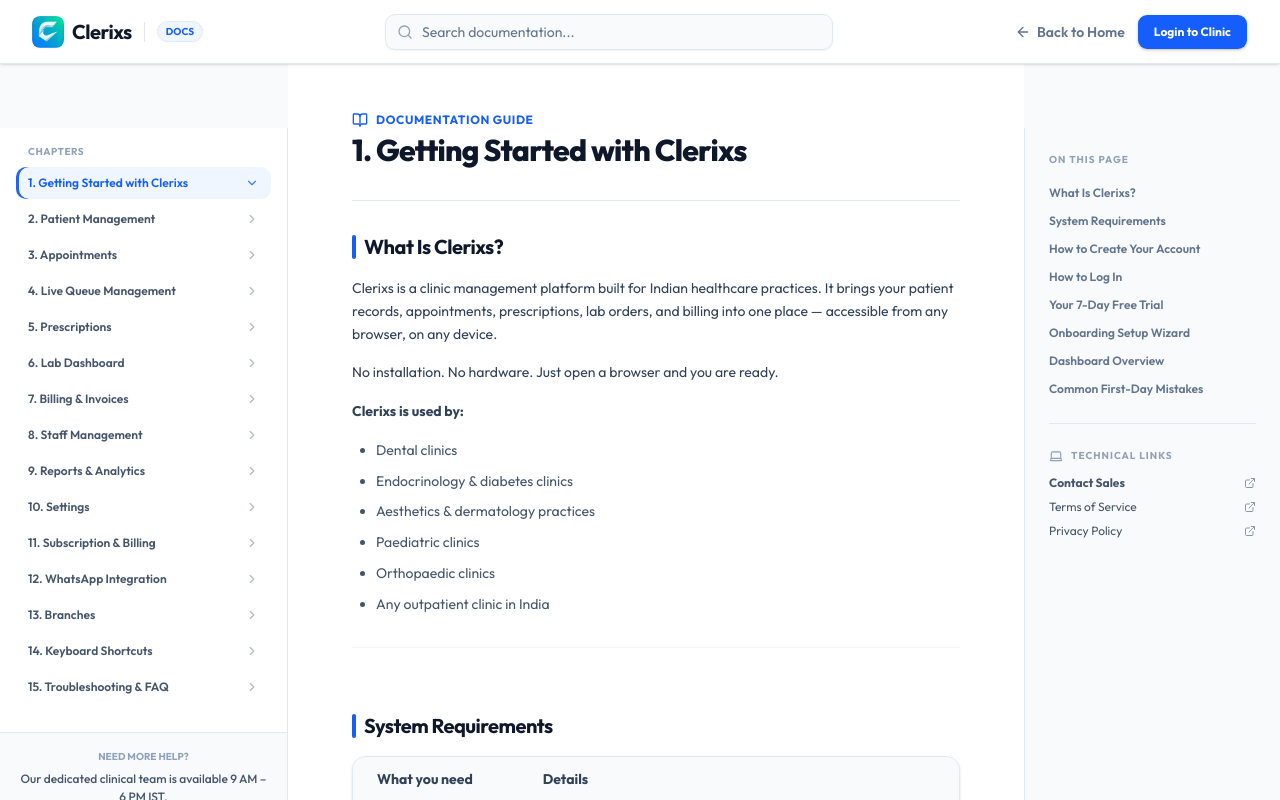
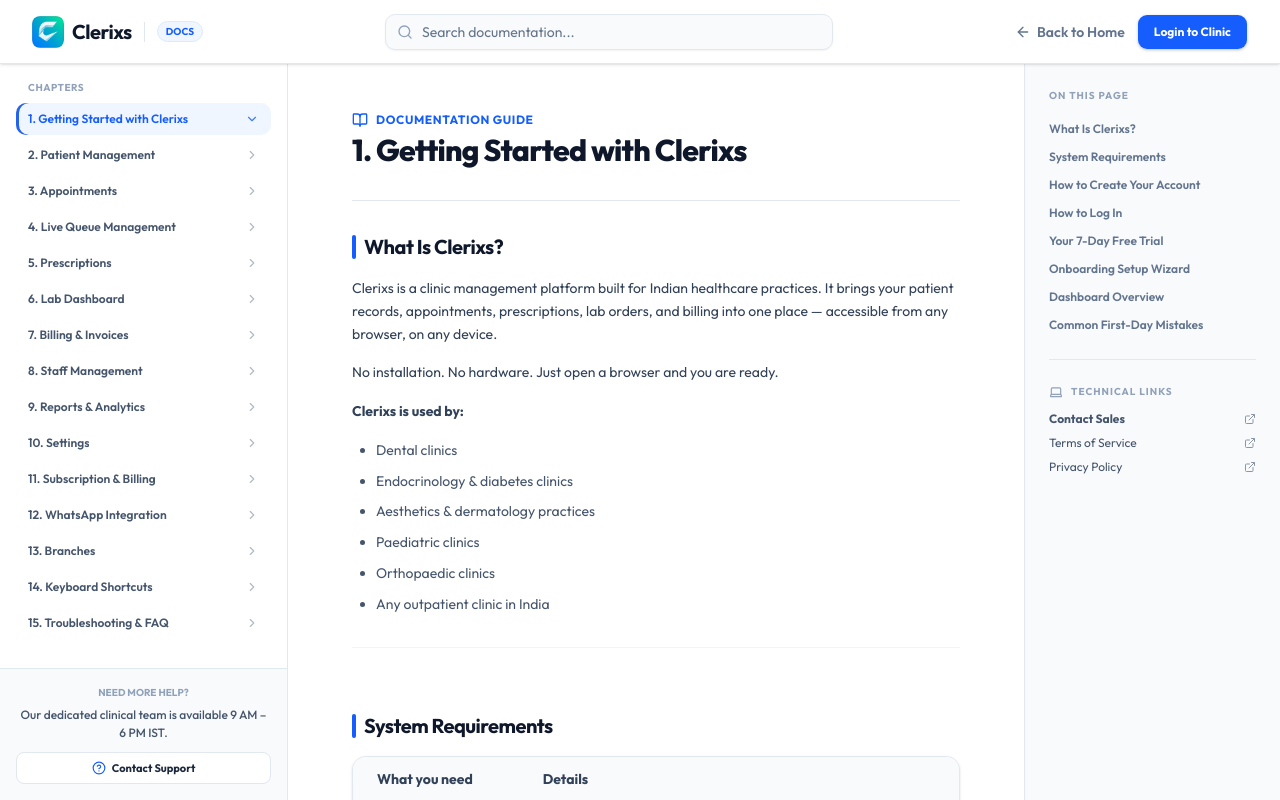
Before and after one commit to danishxsayed/clerixs, a Next.js app: page /docs in a window 1280 px wide. Shown: the top 800 px of the page. Built offline with nearby package versions, Linux system fonts and the light colour scheme.

Commit message:
style: make documentation sidebars sticky and restrict scrolling to center pane

```diff
--- a/src/app/(marketing)/docs/page.tsx
+++ b/src/app/(marketing)/docs/page.tsx
@@ -200,7 +200,7 @@
   };
 
   return (
-    <div className="flex flex-col min-h-screen bg-slate-50 text-slate-800 antialiased font-sans">
+    <div className="flex flex-col h-screen overflow-hidden bg-slate-50 text-slate-800 antialiased font-sans">
       {/* Top Navbar */}
       <header className="sticky top-0 z-40 flex h-16 w-full items-center justify-between border-b bg-white/95 px-4 md:px-8 backdrop-blur-md shadow-sm">
         <div className="flex items-center gap-3 shrink-0">
@@ -260,7 +260,7 @@
 
         {/* Left Navigation Sidebar */}
         <aside className={cn(
-          "fixed inset-y-16 left-0 z-30 w-72 bg-white border-r flex flex-col transition-all duration-300 md:sticky md:top-16 md:h-[calc(100vh-4rem)] shrink-0 overflow-y-auto shadow-lg md:shadow-none",
+          "fixed inset-y-16 left-0 z-30 w-72 bg-white border-r flex flex-col transition-all duration-300 md:sticky md:top-0 md:h-full shrink-0 overflow-y-auto shadow-lg md:shadow-none",
           mobileMenuOpen ? "translate-x-0" : "-translate-x-full md:translate-x-0"
         )}>
           {/* Mobile Search input inside drawer */}
@@ -423,7 +423,7 @@
           </main>
 
           {/* Right Outline Sidebar (On This Page outline) - hidden on tablet/mobile screens */}
-          <aside className="w-64 border-l bg-slate-50 p-6 overflow-y-auto shrink-0 hidden lg:block h-[calc(100vh-4rem)] sticky top-16 select-none">
+          <aside className="w-64 border-l bg-slate-50 p-6 overflow-y-auto shrink-0 hidden lg:block h-full select-none">
             <div className="space-y-4">
               <p className="text-[10px] font-bold text-slate-400 uppercase tracking-widest">On This Page</p>
               <nav className="space-y-2">
```
Also changed, not shown: .memory/progress.md, .memory/session_2026_06_06.md.
